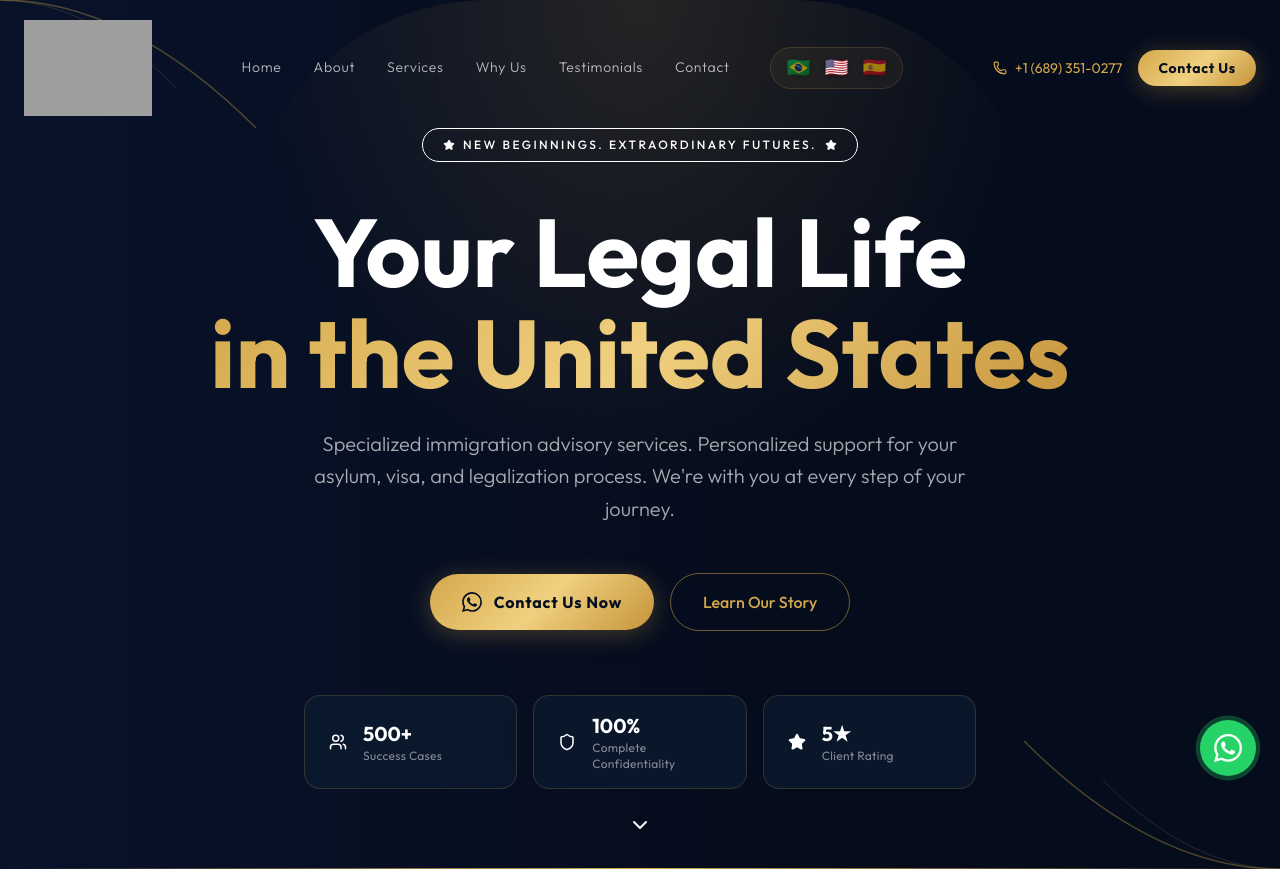
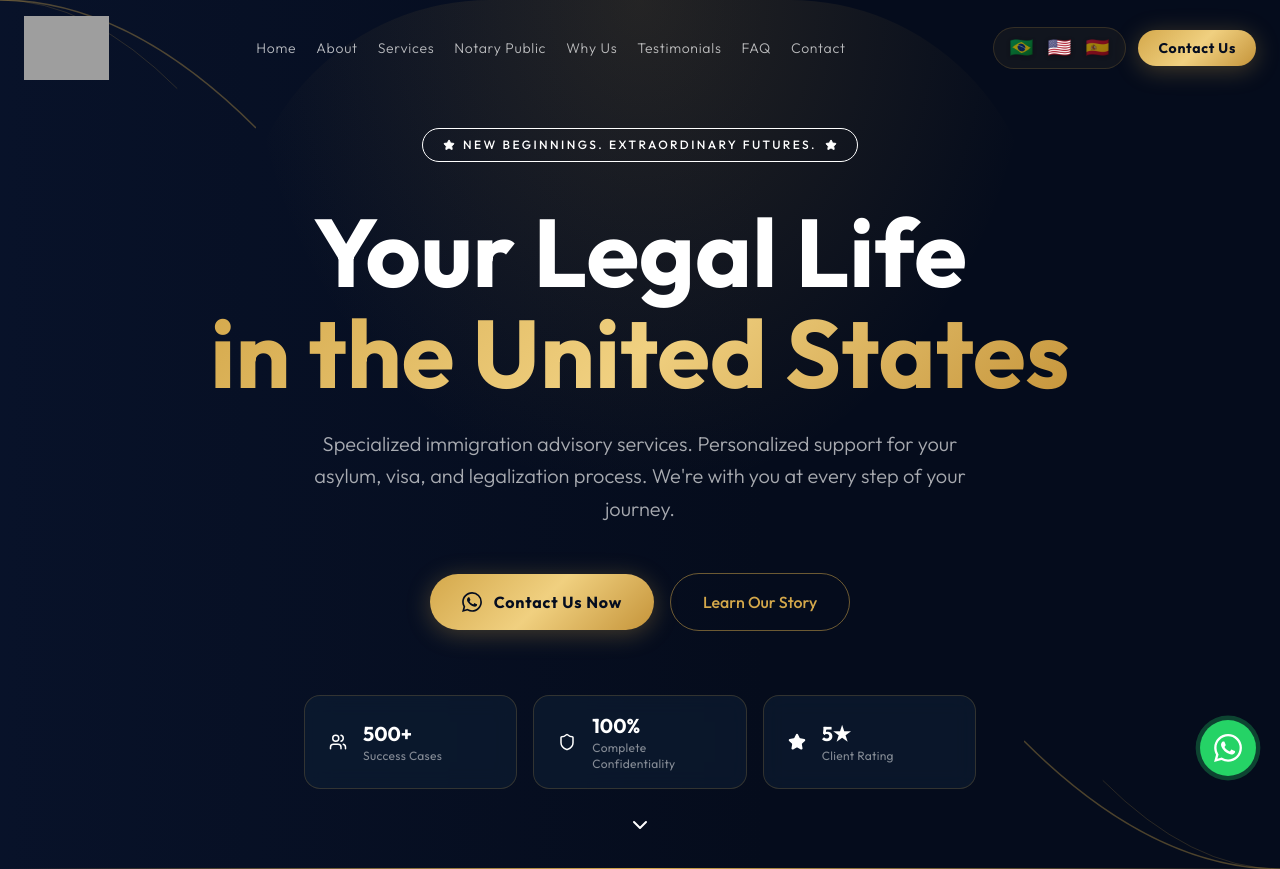
Before and after one commit to guhrizzo/russo_imigration, a Next.js app: page / in a window 1280 px wide. Shown: the top 869 px of the page. Built offline with nearby package versions, Linux system fonts and the light colour scheme; grey boxes are pictures that could not be loaded; a web font is replaced by a local one.

Commit message:
add better navbar

```diff
--- a/app/components/Navbar.tsx
+++ b/app/components/Navbar.tsx
@@ -1,7 +1,7 @@
 'use client'
 
 import { useState, useEffect } from 'react'
-import { Menu, X, Phone } from 'lucide-react'
+import { Menu, X } from 'lucide-react'
 import { useLanguage, type Language } from '@/app/i18n/LanguageContext'
 
 const WA_MESSAGE = encodeURIComponent('Olá! Gostaria de mais informações sobre os serviços de imigração.')
@@ -21,8 +21,10 @@ export default function Navbar() {
     { label: t('navbar.inicio'), href: '#inicio' },
     { label: t('navbar.sobre'), href: '#sobre' },
     { label: t('navbar.servicos'), href: '#servicos' },
+    { label: t('navbar.notary'), href: '#notary' },
     { label: t('navbar.por_que_nos'), href: '#por-que-nos' },
     { label: t('navbar.depoimentos'), href: '#depoimentos' },
+    { label: t('navbar.faq'), href: '#faq' },
     { label: t('navbar.contato'), href: '#contato' },
   ]
 
@@ -34,31 +36,35 @@ export default function Navbar() {
 
   return (
     <header
-      className={`fixed top-0 left-0 right-0 z-50 transition-all duration-500 ${
-        scrolled ? 'nav-scrolled py-3' : 'py-5'
+      className={`fixed top-0 left-0 right-0 z-50 transition-all duration-500 ${scrolled ? 'nav-scrolled py-3' : 'py-4'
         }`}
     >
-      <div className="max-w-7xl mx-auto px-6 flex items-center justify-between">
+      <div className="max-w-[1400px] mx-auto px-6 flex items-center justify-between gap-4">
 
         {/* Logo */}
-        <a href="#inicio" className="logo-link flex items-center gap-3">
+        <a href="#inicio" className="logo-link flex items-center gap-3 shrink-0">
           <img
             src="/logo-russo-imigration.png"
             alt="Russo Immigration"
-            className="h-24 w-auto object-contain"
+            className="h-16 w-auto object-contain"
           />
         </a>
 
-        {/* Desktop nav + flags */}
-        <div className="hidden lg:flex items-center gap-10">
-          <nav className="flex items-center gap-8">
+        {/* Desktop nav */}
+        <nav className="hidden xl:flex items-center gap-5">
           {navLinks.map((link) => (
-              <a key={link.href} href={link.href} className="nav-link">
-                {link.label}
+            <a
+            key = { link.href }
+              href = { link.href }
+              className = "nav-link whitespace-nowrap text-[13px]"
+            >
+            { link.label }
             </a>
           ))}
       </nav>
 
+      {/* Right side: flags + CTA */}
+      <div className="hidden xl:flex items-center gap-3 shrink-0">
         {/* Flag switcher */}
         <div className="flag-switcher">
           {flags.map((f) => (
@@ -73,19 +79,11 @@ export default function Navbar() {
             </button>
           ))}
         </div>
-        </div>
-
-        {/* CTA */}
-        <div className="hidden lg:flex items-center gap-4">
-          <a href="tel:+16893510277" className="nav-phone flex items-center gap-2 text-sm">
-            <Phone size={14} />
-            <span>{t('navbar.phone')}</span>
-          </a>
         <a
           href={`https://wa.me/16893510277?text=${WA_MESSAGE}`}
           target="_blank"
           rel="noopener noreferrer"
-             className="btn-gold px-5 py-2 rounded-full text-sm"
+          className="btn-gold px-5 py-2 rounded-full text-sm whitespace-nowrap"
         >
           {t('navbar.speak_with_us')}
         </a>
@@ -93,17 +91,18 @@ export default function Navbar() {
 
       {/* Mobile toggle */}
       <button
-          className="lg:hidden nav-toggle"
+        className="xl:hidden nav-toggle"
         onClick={() => setMenuOpen(!menuOpen)}
         aria-label="Menu"
       >
         {menuOpen ? <X size={24} /> : <Menu size={24} />}
       </button>
-      </div>
+    </div >
 
-      {/* Mobile menu */}
-      {menuOpen && (
-        <div className="lg:hidden mt-3 mx-4 rounded-2xl glass-card p-6">
+    {/* Mobile menu */ }
+  {
+    menuOpen && (
+      <div className="xl:hidden mt-3 mx-4 rounded-2xl glass-card p-6">
         <nav className="flex flex-col gap-1">
           {navLinks.map((link) => (
             <a
@@ -130,7 +129,6 @@ export default function Navbar() {
               </button>
             ))}
           </div>
-
           <a
             href={`https://wa.me/16893510277?text=${WA_MESSAGE}`}
             target="_blank"
@@ -140,8 +138,9 @@ export default function Navbar() {
             {t('navbar.speak_with_us_whatsapp')}
           </a>
         </nav>
-        </div>
-      )}
-    </header>
+      </div >
     )
   }
+    </header >
+  )
+}
--- a/app/i18n/translations/en.json
+++ b/app/i18n/translations/en.json
@@ -9,6 +9,8 @@
     "phone": "+1 (689) 351-0277",
     "speak_with_us": "Contact Us",
     "speak_with_us_whatsapp": "Contact Us on WhatsApp",
+    "notary": "Notary Public",
+    "faq": "FAQ",
     "portuguese": "Português",
     "english": "English",
     "spanish": "Español"
--- a/app/i18n/translations/es.json
+++ b/app/i18n/translations/es.json
@@ -9,6 +9,8 @@
     "phone": "+1 (689) 351-0277",
     "speak_with_us": "Hable con Nosotros",
     "speak_with_us_whatsapp": "Hable con Nosotros por WhatsApp",
+    "notary": "Notary Public",
+    "faq": "Preguntas",
     "portuguese": "Português",
     "english": "English",
     "spanish": "Español"
--- a/app/i18n/translations/pt-br.json
+++ b/app/i18n/translations/pt-br.json
@@ -9,6 +9,8 @@
     "phone": "+1 (689) 351-0277",
     "speak_with_us": "Fale Conosco",
     "speak_with_us_whatsapp": "Fale Conosco pelo WhatsApp",
+    "notary": "Notary Public",
+    "faq": "Dúvidas",
     "portuguese": "Português",
     "english": "English",
     "spanish": "Español"
```
Lines whose indentation alone changed are shown as unchanged.
